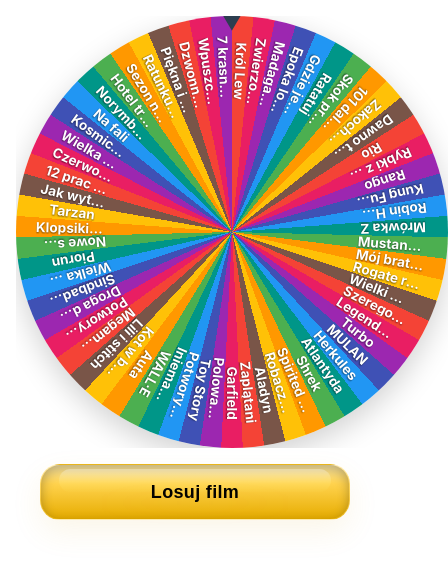
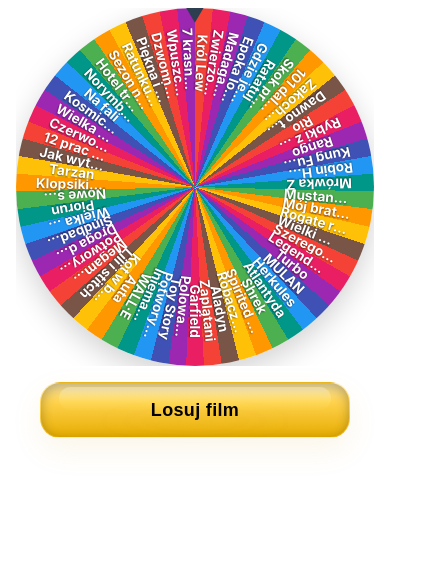
Before and after one commit to DaniellBlach/fridaymoviewheel, a Vue app: page / in a window 390 px wide. Shown: the top 568 px of the page, 448 px wide, since content can reach past the window. Built offline with nearby package versions, Linux system fonts and the light colour scheme.

Commit message:
closed #6 Poprawa styli

```diff
--- a/src/assets/movie-wheel.css
+++ b/src/assets/movie-wheel.css
@@ -144,7 +144,8 @@
 .close-modal:focus{ outline:none; border:none; }
 
 @media (max-width:520px){
-  .wheel-stage{ --wheel-size:432px; --label-r: calc(var(--wheel-size) / 2 - 46px); }
+  .movie-wheel-wrap{ padding: .5rem; }
+  .wheel-stage{ --wheel-size:min(432px, calc(100vw - 2rem)); --label-r: calc(var(--wheel-size) / 2 - 46px); width:var(--wheel-size); height:var(--wheel-size); }
   .label{ font-size:.85rem; max-width:86px }
   .controls .spin-btn{ padding:.6rem 1rem; font-size:.95rem }
   .controls .alt-btn{ padding:.5rem .85rem; font-size:.9rem }
```
